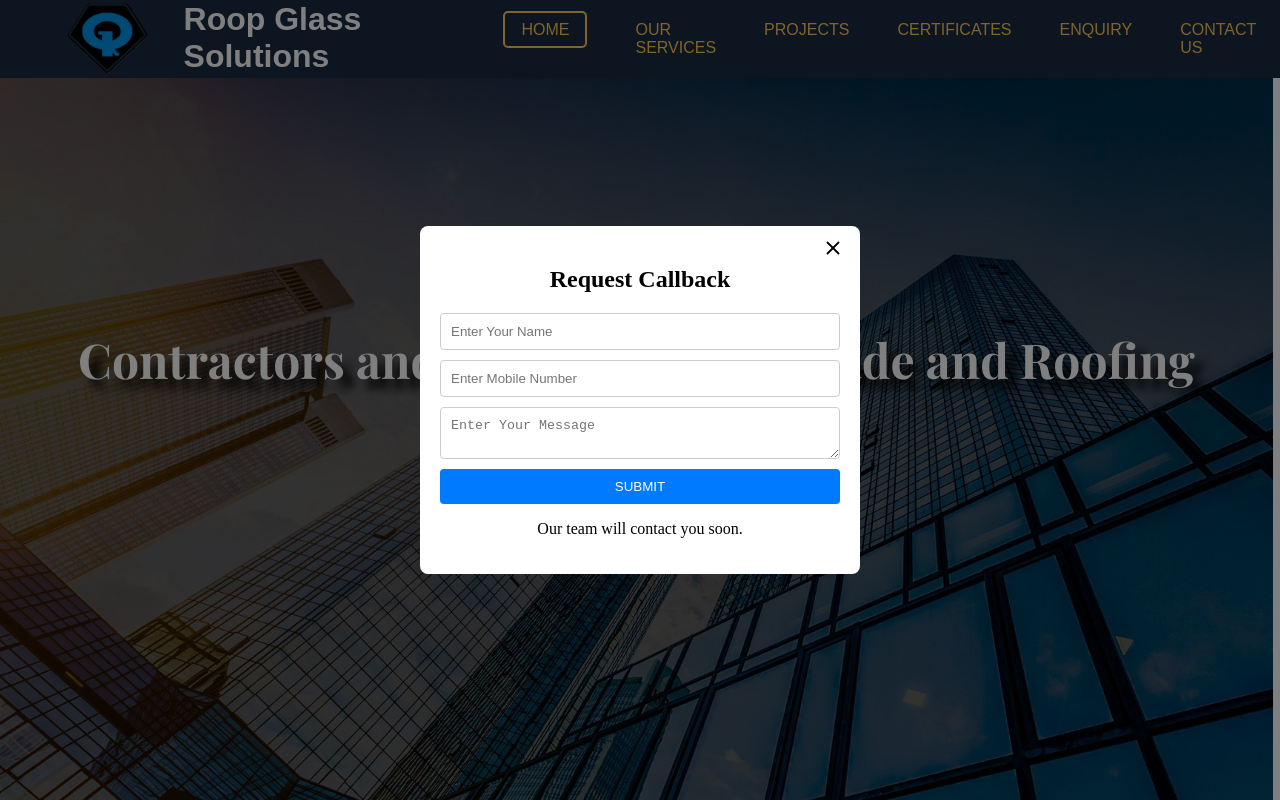
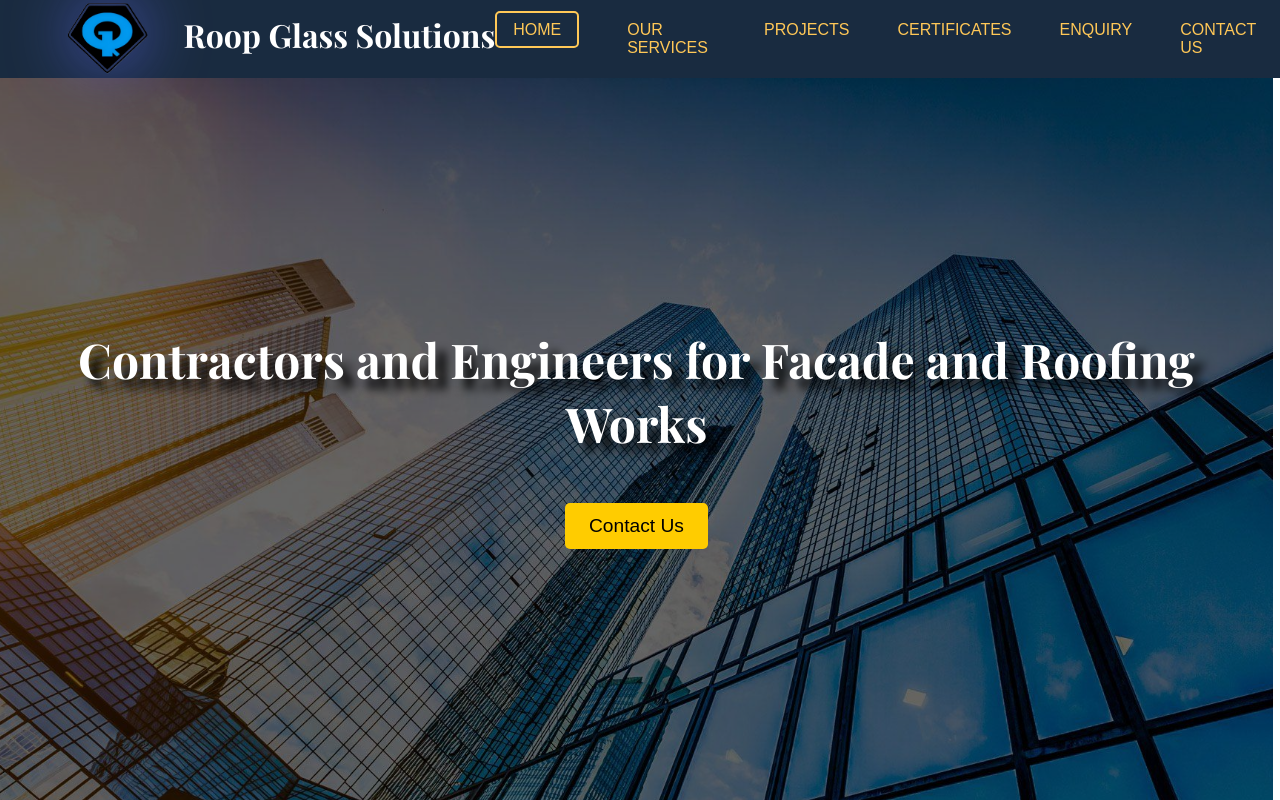
Before and after one commit to AnshulParkar/RGS_Website, a React (Vite) app in the folder ROOP_GLASS/: page / in a window 1280 px wide. Shown: the top 800 px of the page. Built offline with nearby package versions, Linux system fonts and the light colour scheme.

Commit message:
enquiry button

```diff
--- a/ROOP_GLASS/src/App.jsx
+++ b/ROOP_GLASS/src/App.jsx
@@ -1,4 +1,4 @@
-import React from 'react';
+import React, { useRef , useState } from 'react';
 import { Routes, Route } from 'react-router-dom';
 import { Container } from '@mui/material';
 import Home from './Components/Home';
@@ -12,6 +12,17 @@ import DocumentCarousel from './Components/DocumentCarousel';
 import ENQ from './Components/enq';
 
 function App() {
+  const [isOverlayOpen, setIsOverlayOpen] = React.useState(false);
+  const footerRef = useRef(null);
+
+  const handleEnquiryClick = () => {
+    setIsOverlayOpen(true);
+  };
+
+  const handleContactUsClick = () => {
+    footerRef.current.scrollIntoView({ behavior: 'smooth' });
+  };
+
   return (
     <>
       <Header />
@@ -19,9 +30,9 @@ function App() {
         <Routes>
           <Route path="/" element={
             <>
-              <CallbackOverlay />
+              <CallbackOverlay isOpen={isOverlayOpen} onClose={() => setIsOverlayOpen(false)}/>
               <div id="home">
-                <Home />
+                <Home onContactUsClick={handleContactUsClick}/>
               </div>
               <div id="services">
                 <OurServices />
@@ -33,10 +44,10 @@ function App() {
                 <DocumentCarousel />
               </div>
               <div id="enquiry">
-                <ENQ />
+                <ENQ onEnquiryClick={handleEnquiryClick}/>
               </div>
               <div id="contact">
-                <Footer />
+                <Footer ref={footerRef}/>
               </div>
             </>
           } />
--- a/ROOP_GLASS/src/Components/Header.css
+++ b/ROOP_GLASS/src/Components/Header.css
@@ -1,3 +1,4 @@
+@import url('https://fonts.googleapis.com/css2?family=Playfair+Display:wght@400;700&display=swap');
 /* General Reset */
 body, ul, li, a {
     margin: 0;
@@ -37,6 +38,7 @@ body, ul, li, a {
     margin-left: 2rem;
 }
 
+
 .Cname{
     color: #ffffff; /* Gold color for company name */
     font-family: 'Montserrat', sans-serif;
@@ -44,7 +46,9 @@ body, ul, li, a {
     font-weight: 500;
     /* text-transform: uppercase; */
     margin-left: 0rem; /* Adjust the margin as needed */
-    padding-bottom: 2px;
+    padding-bottom: 4px;
+    margin-bottom: 0.27rem;
+    font-family: 'Playfair Display';
 }
 
 .Cname:hover {
--- a/ROOP_GLASS/src/Components/Home.jsx
+++ b/ROOP_GLASS/src/Components/Home.jsx
@@ -1,11 +1,13 @@
-import './Home.css'; // Add a CSS file for styling
-function Home() {
+import React from 'react';
+import './Home.css';
+
+function Home({ onContactUsClick }) {
   return (
     <>
       <div className="hero-banner">
         <div className="hero-overlay">
           <h1 className="hero-title">Contractors and Engineers for Facade and Roofing Works</h1>
-          <button className="cta-button">Contact Us</button>
+          <button className="cta-button" onClick={onContactUsClick}>Contact Us</button>
         </div>
       </div>
     </>
--- a/ROOP_GLASS/src/Components/enq.jsx
+++ b/ROOP_GLASS/src/Components/enq.jsx
@@ -1,12 +1,13 @@
 import React from 'react';
 import './enq.css';
-function Enq() {
+
+function Enq({ onEnquiryClick }) {
   return (
     <div className="enquiry">
       <div className="content">
         <h1 className="enq-title">Where Quality Meets Innovation</h1>
         <h2 className="enq-subtitle">Your Goals, Our Expertise</h2>
-            <button className="enq-button">ENQUIRY NOW</button>
+        <button className="enq-button" onClick={onEnquiryClick}>ENQUIRY NOW</button>
       </div>
     </div>
   );
--- a/ROOP_GLASS/src/Components/footer.jsx
+++ b/ROOP_GLASS/src/Components/footer.jsx
@@ -1,11 +1,11 @@
 import React from 'react';
 import { MapPin, Mail, Phone } from 'lucide-react';
-import './footer.css';  // Change this line - remove "styles from"
+import './footer.css';
 import businessCard from '../assets/PlatinumPartner2.png'; // Import the image
 
-const ContactSection = () => {
+const ContactSection = React.forwardRef((props, ref) => {
   return (
-    <div className="contactContainer">
+    <div className="contactContainer" ref={ref}>
       <div className="innerContainer">
         <h2 className="header">Contact Us</h2>
 
@@ -47,6 +47,6 @@ const ContactSection = () => {
       </div>
     </div>
   );
-};
+});
 
 export default ContactSection;
--- a/ROOP_GLASS/src/Components/overlay.jsx
+++ b/ROOP_GLASS/src/Components/overlay.jsx
@@ -2,8 +2,9 @@ import React, { useState } from 'react';
 import { X } from 'lucide-react';
 import './overlay.css';
 
-const CallbackOverlay = () => {
-    const [isOpen, setIsOpen] = useState(true);
+const CallbackOverlay = ({ isOpen, onClose }) => {
+    // const [isOpen, setIsOpen] = useState(true);
+    if(!isOpen) return null;
 
     const handleSubmit = (e) => {
         e.preventDefault();
@@ -14,13 +15,13 @@ const CallbackOverlay = () => {
     //     alert('Google Sign-in clicked! Implement your OAuth logic here.');
     // };
 
-    if (!isOpen) return null;
+    // if (!isOpen) return null;
 
     return (
         <div className="overlay">
             <div className="overlay-content">
                 <button
-                    onClick={() => setIsOpen(false)}
+                    onClick={onClose}
                     className="close-button"
                 >
                     <X size={22} />
```
Lines whose indentation alone changed are shown as unchanged.
